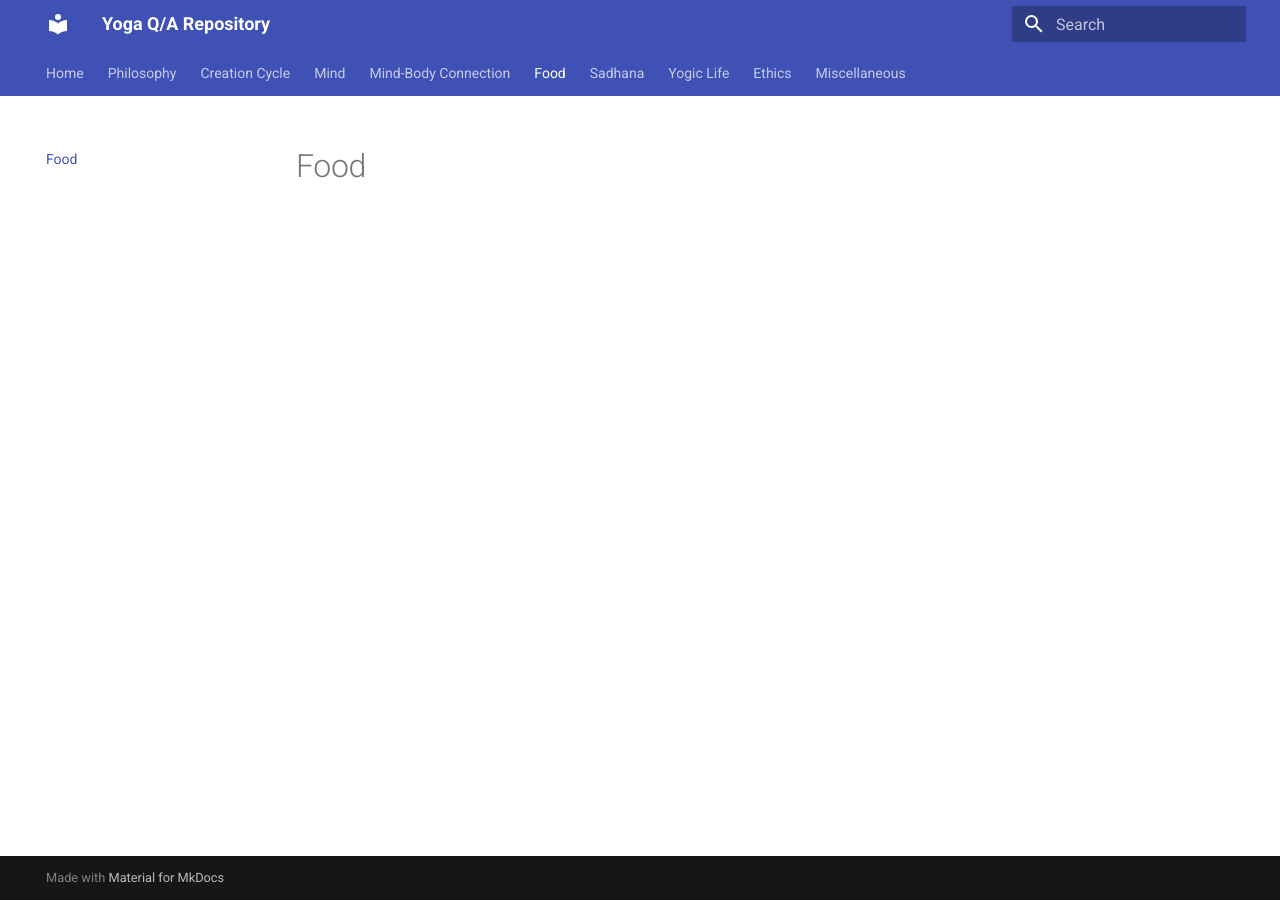
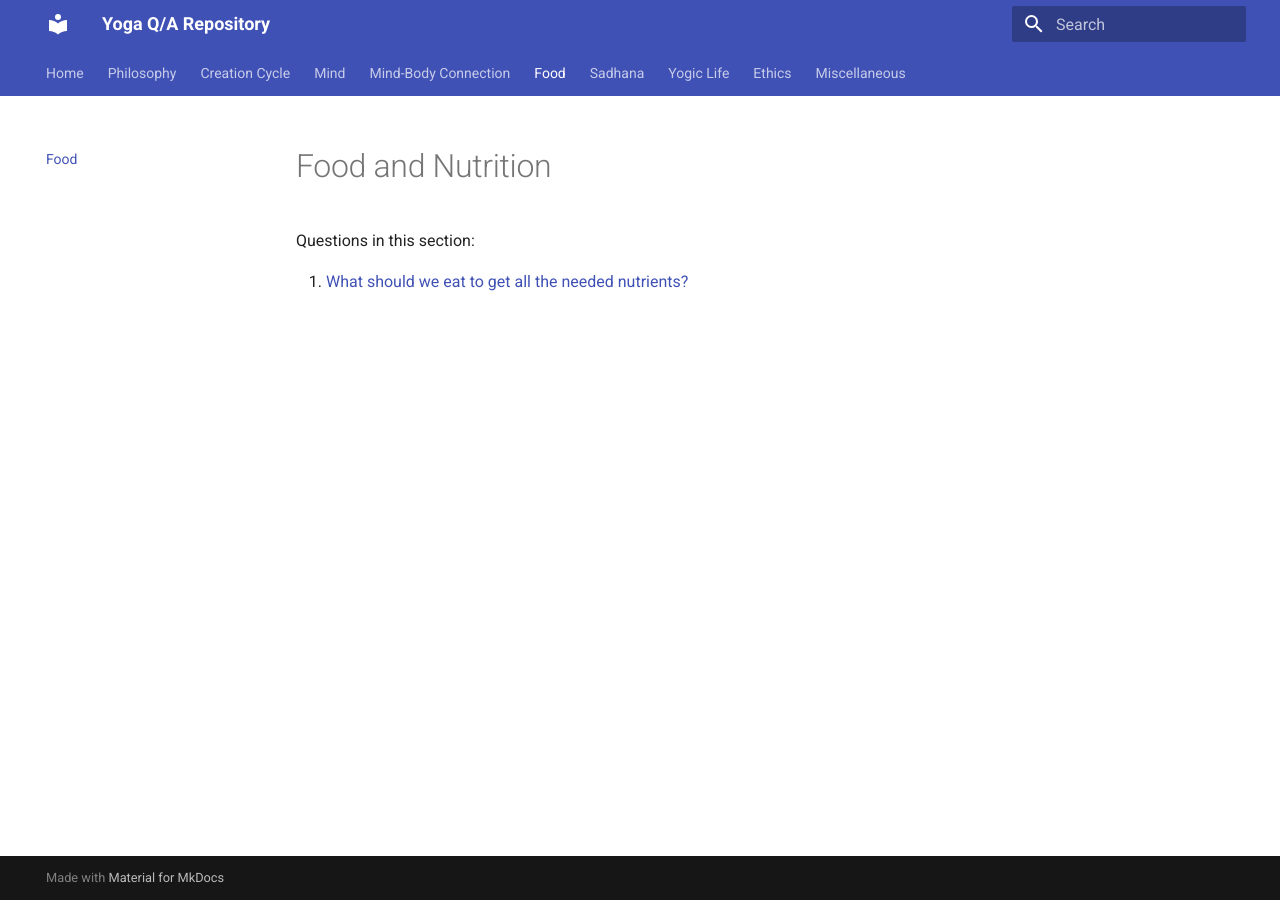
Before and after one commit to yogiclife/yoga-qa, an MkDocs documentation site: the page built from docs/food/README.md, in a window 1280 px wide. Built offline with MkDocs 1.6.1 and Material for MkDocs 9.7.7, drawn with Linux system fonts in a browser that asks for light colours.

Commit message:
Update README.md

```diff
--- a/docs/food/README.md
+++ b/docs/food/README.md
@@ -1 +1,5 @@
-# Food
+# Food and Nutrition
+
+Questions in this section:
+
+1. [What should we eat to get all the needed nutrients?](what-should-we-eat-to-get-all-the-needed-nutrients.md)
```
